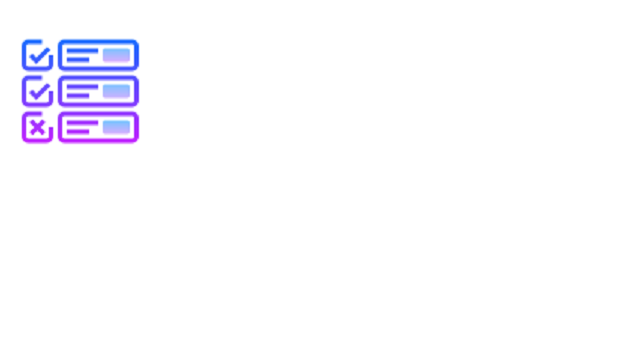
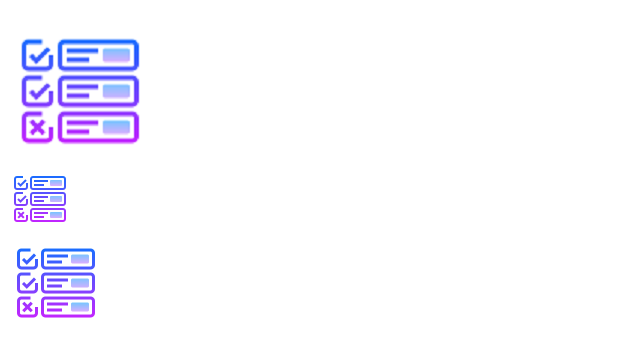
Before and after one commit to Age-Force/Lab4_CW2, a plain HTML site: page index.html in a window 1280 px wide. Shown: the part 61-418 px from the top of the page, without its empty margins (0-640 px from the left). Drawn offline with Linux system fonts and the light colour scheme.

Commit message:
new cganges

```diff
--- a/index.html
+++ b/index.html
@@ -12,6 +12,12 @@
     <div>
         <img src="./images/icon144.png" alt="">
     </div>
+    <div>
+        <img src="./images/icon64.png" alt="">
+    </div>
+    <div>
+        <img src="./images/icon96.png" alt="">
+    </div>
 
     <script src="./app.js"></script>
 </body>
```
